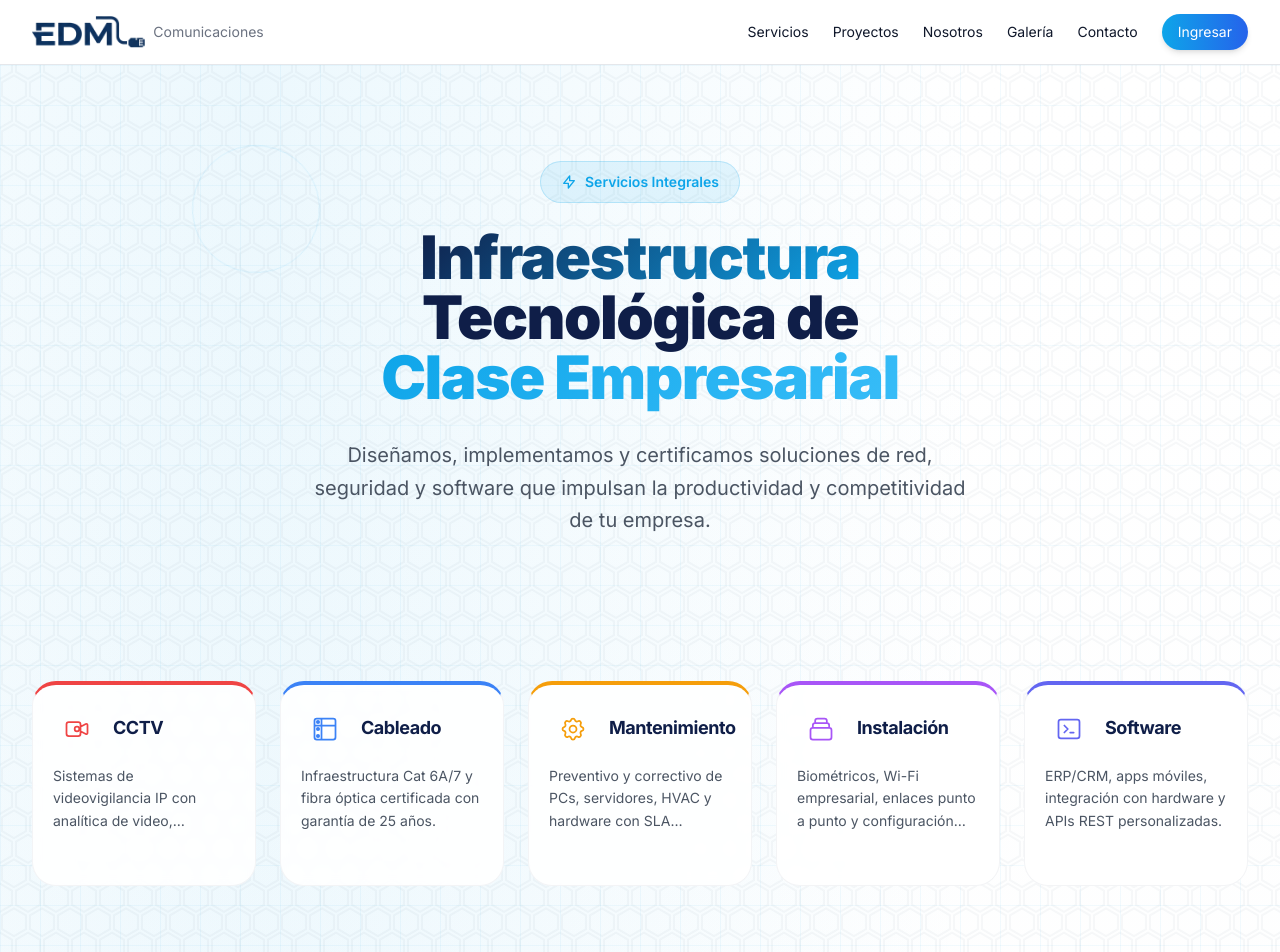
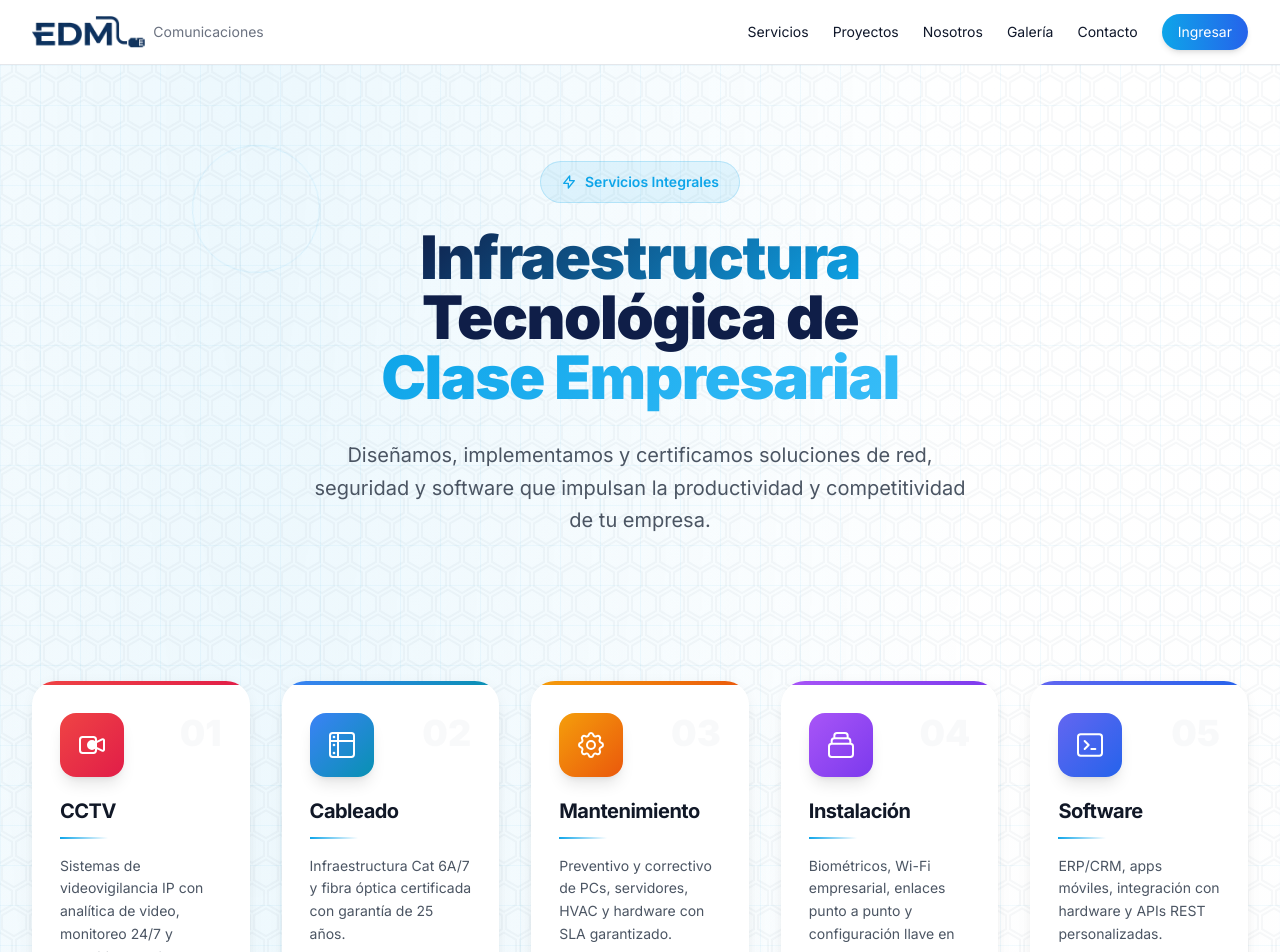
Before and after one commit to kromee/edmcomunicaciones, a Next.js app: page /servicios in a window 1280 px wide. Shown: the top 952 px of the page. Built offline with nearby package versions, Linux system fonts and the light colour scheme.

Commit message:
feature/cards-services
Contienen un diseño más elegante y corporativo

```diff
--- a/src/app/servicios/page.tsx
+++ b/src/app/servicios/page.tsx
@@ -16,24 +16,54 @@ function NetworkBackground() {
   );
 }
 
-function ServiceCard({ icon, title, description, color, delay }: { icon: React.ReactNode; title: string; description: string; color: string; delay?: number }) {
+function ServiceCard({ icon, title, description, color, number, delay }: { icon: React.ReactNode; title: string; description: string; color: string; number: string; delay?: number }) {
   return (
     <Reveal delay={delay}>
       <a href={`#${title.toLowerCase().replace(/\s+/g, '-').replace(/á/g, 'a').replace(/é/g, 'e').replace(/í/g, 'i').replace(/ó/g, 'o').replace(/ú/g, 'u')}`} className="group block h-full">
-        <div className={`card-nexus rounded-2xl p-5 h-full border-t-4 ${color} transition-all duration-500 hover:shadow-nexus flex flex-col`}>
-          <div className="flex items-center gap-3">
-            <div className={`flex-shrink-0 w-12 h-12 rounded-xl flex items-center justify-center ${color.replace('border-', 'bg-')}/10`}>
-              {icon}
+        <div className="relative h-full bg-white rounded-2xl overflow-hidden shadow-soft hover:shadow-card transition-all duration-500 hover:-translate-y-1">
+          {/* Top accent line */}
+          <div className={`h-1 w-full bg-gradient-to-r ${color}`} />
+
+          {/* Content */}
+          <div className="p-7">
+            {/* Header with number and icon */}
+            <div className="flex items-start justify-between mb-5">
+              <div className={`w-16 h-16 rounded-xl flex items-center justify-center bg-gradient-to-br ${color.replace('from-', 'from-').replace('to-', 'to-')} shadow-lg transform group-hover:scale-105 transition-transform duration-500`}>
+                <div className="text-white">
+                  {icon}
+                </div>
+              </div>
+              <span className="text-4xl font-black text-gray-100 opacity-50">{number}</span>
             </div>
-            <h3 className="text-lg font-bold text-brand group-hover:text-accent transition-colors leading-tight">{title}</h3>
+
+            {/* Title */}
+            <h3 className="text-xl font-bold text-gray-900 mb-3 group-hover:text-brand transition-colors">
+              {title}
+            </h3>
+
+            {/* Divider */}
+            <div className="w-12 h-0.5 bg-gradient-to-r from-accent to-transparent mb-4 transform origin-left group-hover:w-20 transition-all duration-500" />
+
+            {/* Description */}
+            <p className="text-gray-600 text-sm leading-relaxed mb-5">
+              {description}
+            </p>
+
+            {/* Footer */}
+            <div className="flex items-center justify-between pt-4 border-t border-gray-100">
+              <span className="text-xs font-medium text-gray-400 uppercase tracking-wider">
+                Ver más detalles
+              </span>
+              <div className={`w-8 h-8 rounded-full flex items-center justify-center bg-gradient-to-br ${color.replace('from-', 'from-').replace('to-', 'to-')} transform translate-x-0 group-hover:translate-x-1 transition-transform duration-300`}>
+                <svg className="w-4 h-4 text-white" fill="none" viewBox="0 0 24 24" stroke="currentColor">
+                  <path strokeLinecap="round" strokeLinejoin="round" strokeWidth={2} d="M17 8l4 4m0 0l-4 4m4-4H3" />
+                </svg>
+              </div>
+            </div>
           </div>
-          <p className="mt-3 text-gray-600 text-sm leading-relaxed line-clamp-3 flex-1">{description}</p>
-          <div className="mt-3 flex items-center text-accent font-semibold text-sm opacity-0 group-hover:opacity-100 transition-opacity">
-            <span>Explorar</span>
-            <svg className="w-4 h-4 ml-1 transition-transform group-hover:translate-x-1" fill="none" viewBox="0 0 24 24" stroke="currentColor">
-              <path strokeLinecap="round" strokeLinejoin="round" strokeWidth={2} d="M17 8l4 4m0 0l-4 4m4-4H3" />
-            </svg>
-          </div>
+
+          {/* Hover overlay effect */}
+          <div className={`absolute inset-0 bg-gradient-to-br ${color.replace('from-', 'from-').replace('to-', 'to-')} opacity-0 group-hover:opacity-5 transition-opacity duration-500 pointer-events-none`} />
         </div>
       </a>
     </Reveal>
@@ -119,65 +149,68 @@ export default function ServiciosPage() {
 
           <section className="py-16 relative">
             <div className="mx-auto max-w-7xl px-4 sm:px-6 lg:px-8">
-              <div className="grid gap-6 sm:grid-cols-2 lg:grid-cols-5">
+              <div className="grid gap-8 sm:grid-cols-2 lg:grid-cols-5">
                 <ServiceCard
                   icon={
-                    <svg className="w-7 h-7 text-red-500" viewBox="0 0 24 24" fill="none" stroke="currentColor" strokeWidth="1.5">
+                    <svg className="w-8 h-8" viewBox="0 0 24 24" fill="none" stroke="currentColor" strokeWidth="1.5">
                       <path d="M15 10l4.553-2.276A1 1 0 0121 8.618v6.764a1 1 0 01-1.447.894L15 14M5 18h8a2 2 0 002-2V8a2 2 0 00-2-2H5a2 2 0 00-2 2v8a2 2 0 002 2z" strokeLinecap="round" strokeLinejoin="round" />
-                      <circle cx="12" cy="12" r="2" />
+                      <circle cx="12" cy="12" r="3" fill="currentColor" />
                     </svg>
                   }
                   title="CCTV"
                   description="Sistemas de videovigilancia IP con analítica de video, monitoreo 24/7 y respaldo en nube."
-                  color="border-t-red-500"
+                  color="from-red-500 to-rose-600"
+                  number="01"
                   delay={0}
                 />
                 <ServiceCard
                   icon={
-                    <svg className="w-7 h-7 text-blue-500" viewBox="0 0 24 24" fill="none" stroke="currentColor" strokeWidth="1.5">
+                    <svg className="w-8 h-8" viewBox="0 0 24 24" fill="none" stroke="currentColor" strokeWidth="1.5">
                       <path d="M9 3H5a2 2 0 00-2 2v4m6-6h10a2 2 0 012 2v4M9 3v18m0 0h10a2 2 0 002-2V9M9 21H5a2 2 0 01-2-2V9m0 0h18" strokeLinecap="round" strokeLinejoin="round" />
-                      <circle cx="6" cy="6" r="1" fill="currentColor" />
-                      <circle cx="6" cy="12" r="1" fill="currentColor" />
-                      <circle cx="6" cy="18" r="1" fill="currentColor" />
+                      <path d="M6 6h.01M6 12h.01M6 18h.01" strokeWidth="2" strokeLinecap="round" />
                     </svg>
                   }
                   title="Cableado"
                   description="Infraestructura Cat 6A/7 y fibra óptica certificada con garantía de 25 años."
-                  color="border-t-blue-500"
+                  color="from-blue-500 to-cyan-600"
+                  number="02"
                   delay={0.05}
                 />
                 <ServiceCard
                   icon={
-                    <svg className="w-7 h-7 text-amber-500" viewBox="0 0 24 24" fill="none" stroke="currentColor" strokeWidth="1.5">
+                    <svg className="w-8 h-8" viewBox="0 0 24 24" fill="none" stroke="currentColor" strokeWidth="1.5">
                       <path d="M10.325 4.317c.426-1.756 2.924-1.756 3.35 0a1.724 1.724 0 002.573 1.066c1.543-.94 3.31.826 2.37 2.37a1.724 1.724 0 001.065 2.572c1.756.426 1.756 2.924 0 3.35a1.724 1.724 0 00-1.066 2.573c.94 1.543-.826 3.31-2.37 2.37a1.724 1.724 0 00-2.572 1.065c-.426 1.756-2.924 1.756-3.35 0a1.724 1.724 0 00-2.573-1.066c-1.543.94-3.31-.826-2.37-2.37a1.724 1.724 0 00-1.065-2.572c-1.756-.426-1.756-2.924 0-3.35a1.724 1.724 0 001.066-2.573c-.94-1.543.826-3.31 2.37-2.37.996.608 2.296.07 2.572-1.065z" strokeLinecap="round" strokeLinejoin="round" />
-                      <path d="M15 12a3 3 0 11-6 0 3 3 0 016 0z" />
+                      <path d="M15 12a3 3 0 11-6 0 3 3 0 016 0z" strokeLinecap="round" strokeLinejoin="round" />
                     </svg>
                   }
                   title="Mantenimiento"
                   description="Preventivo y correctivo de PCs, servidores, HVAC y hardware con SLA garantizado."
-                  color="border-t-amber-500"
+                  color="from-amber-500 to-orange-600"
+                  number="03"
                   delay={0.1}
                 />
                 <ServiceCard
                   icon={
-                    <svg className="w-7 h-7 text-purple-500" viewBox="0 0 24 24" fill="none" stroke="currentColor" strokeWidth="1.5">
+                    <svg className="w-8 h-8" viewBox="0 0 24 24" fill="none" stroke="currentColor" strokeWidth="1.5">
                       <path d="M19 11H5m14 0a2 2 0 012 2v6a2 2 0 01-2 2H5a2 2 0 01-2-2v-6a2 2 0 012-2m14 0V9a2 2 0 00-2-2M5 11V9a2 2 0 012-2m0 0V5a2 2 0 012-2h6a2 2 0 012 2v2M7 7h10" strokeLinecap="round" strokeLinejoin="round" />
                     </svg>
                   }
                   title="Instalación"
                   description="Biométricos, Wi-Fi empresarial, enlaces punto a punto y configuración llave en mano."
-                  color="border-t-purple-500"
+                  color="from-purple-500 to-violet-600"
+                  number="04"
                   delay={0.15}
                 />
                 <ServiceCard
                   icon={
-                    <svg className="w-7 h-7 text-indigo-500" viewBox="0 0 24 24" fill="none" stroke="currentColor" strokeWidth="1.5">
+                    <svg className="w-8 h-8" viewBox="0 0 24 24" fill="none" stroke="currentColor" strokeWidth="1.5">
                       <path d="M8 9l3 3-3 3m5 0h3M5 20h14a2 2 0 002-2V6a2 2 0 00-2-2H5a2 2 0 00-2 2v12a2 2 0 002 2z" strokeLinecap="round" strokeLinejoin="round" />
                     </svg>
                   }
                   title="Software"
                   description="ERP/CRM, apps móviles, integración con hardware y APIs REST personalizadas."
-                  color="border-t-indigo-500"
+                  color="from-indigo-500 to-blue-600"
+                  number="05"
                   delay={0.2}
                 />
               </div>
```
